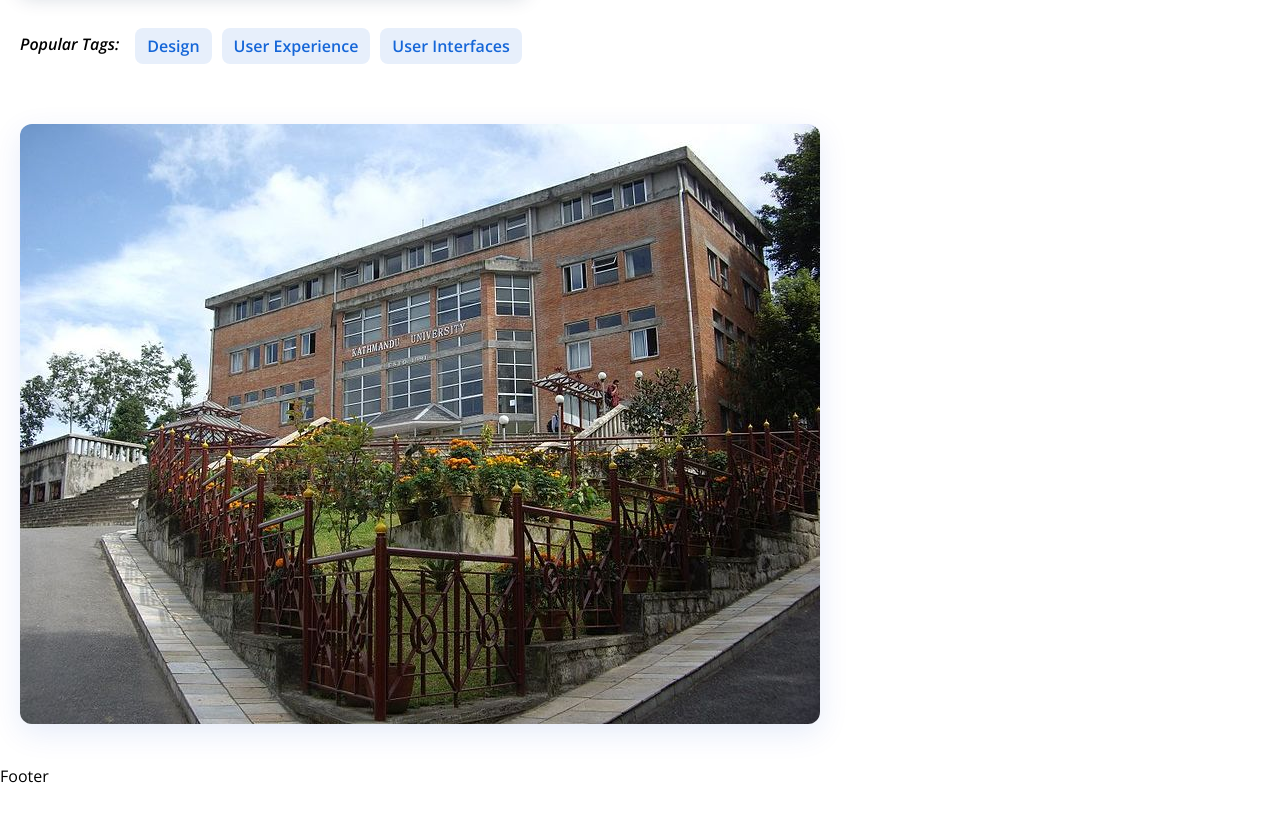
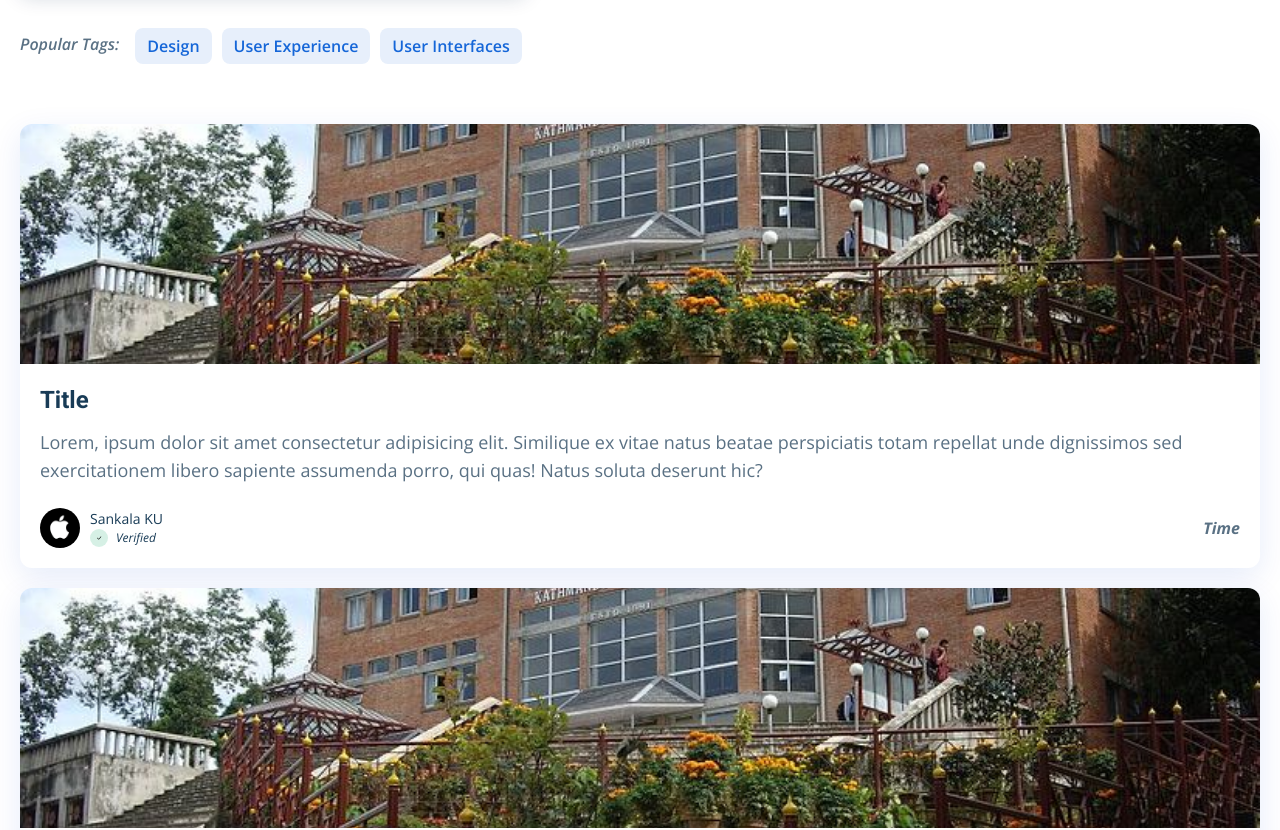
Before and after one commit to SKC-18/CivilBlogs, a React (Create React App) app: page / in a window 1280 px wide. Shown: the part 840-1670 px from the top of the page. Before the commit the page ends 1628 px from the top, so only its background shows below. Built offline with nearby package versions, Linux system fonts and the light colour scheme.

Commit message:
articlebug

```diff
--- a/src/components/ArticleCard.jsx
+++ b/src/components/ArticleCard.jsx
@@ -1,10 +1,38 @@
 import React from 'react'
 import { images } from '../constants'
 
-const ArticleCard = () => {
+import { BsCheckLg } from 'react-icons/bs'
+
+const ArticleCard = (className) => {
   return (
-    <div className='rounded-xl overflow-hidden shadow-[rgba(7,_65,_210,_0.1)_0px_9px_30px]'>
-      <img src={images.post1} alt='title' />
+    <div className={`rounded-xl overflow-hidden shadow-[rgba(7,_65,_210,_0.1)_0px_9px_30px] ${className}}`}>
+      <img src={images.post1} alt='title' className='w-full object-cover object-center h-auto md:h-52 lg:h-48 xl:h-60' />
+      <div className='p-5'>
+        <h2 className='font-roboto font-bold text-xl text-dark-soft md:text-2xl lg:text-[28px]"'>Title</h2>
+        <p className='text-dark-light mt-3 text-sm md:text-lg'>Lorem, ipsum dolor sit amet consectetur adipisicing elit. Similique ex vitae natus beatae perspiciatis totam repellat unde dignissimos sed exercitationem libero sapiente assumenda porro, qui quas! Natus soluta deserunt hic?</p>
+      <div className='flex justify-between flex-nowrap items-center mt-6'>
+        <div className='flex items-center gap-x-2  md:gap-x-2.5'>
+        <img
+              src={images.Logo}
+              alt="post profile"
+              className="w-9 h-9 md:w-10 md:h-10 rounded-full"
+            />
+          <div className='flex  flex-col'>
+            <h4 className='font-bold-italic text-dark-soft text-sm'>
+              Sankala KU
+            </h4>
+            <div className='flex items-center gap-2'>
+              <span className='bg-[#36B37E] w-fit bg-opacity-20 p-1.5 rounded-full'> <BsCheckLg className='w-1.5 h-1.5 tect-[#36B37E]' /></span>
+              <span className='italic text-dark-soft text-xs' >
+                Verified
+              </span>
+
+            </div>
+          </div>
+        </div>
+        <span className='font-bold text-dark-light italic text-sm md:text-base'>Time</span>
+      </div>
+      </div>
     </div>
   )
 }
--- a/src/pages/home/container/Article.jsx
+++ b/src/pages/home/container/Article.jsx
@@ -4,7 +4,8 @@
 const Article = () => {
   return (
     <section className='container mx-auto flex flex-wrap md:gap-x-5 gap-y-5 px-5 py-10'>
-      <ArticleCard />
+      <ArticleCard className='w-full md:w-[calc(50%-20px)] lg:w-[calc(33.33%-21px)]' />
+      <ArticleCard className="w-full md:w-[calc(50%-20px)] lg:w-[calc(33.33%-21px)]" />
     </section>
   )
 }
--- a/tailwind.config.js
+++ b/tailwind.config.js
@@ -6,6 +6,7 @@
       colors:{
         primary:"#1566D8",
         dark:{
+          light: "#5A7184",
           hard:"#0D2436",
           soft:"#183B56",
         },
```
Also changed, not shown: 1 other file (tests, documents, lock files or other folders).
